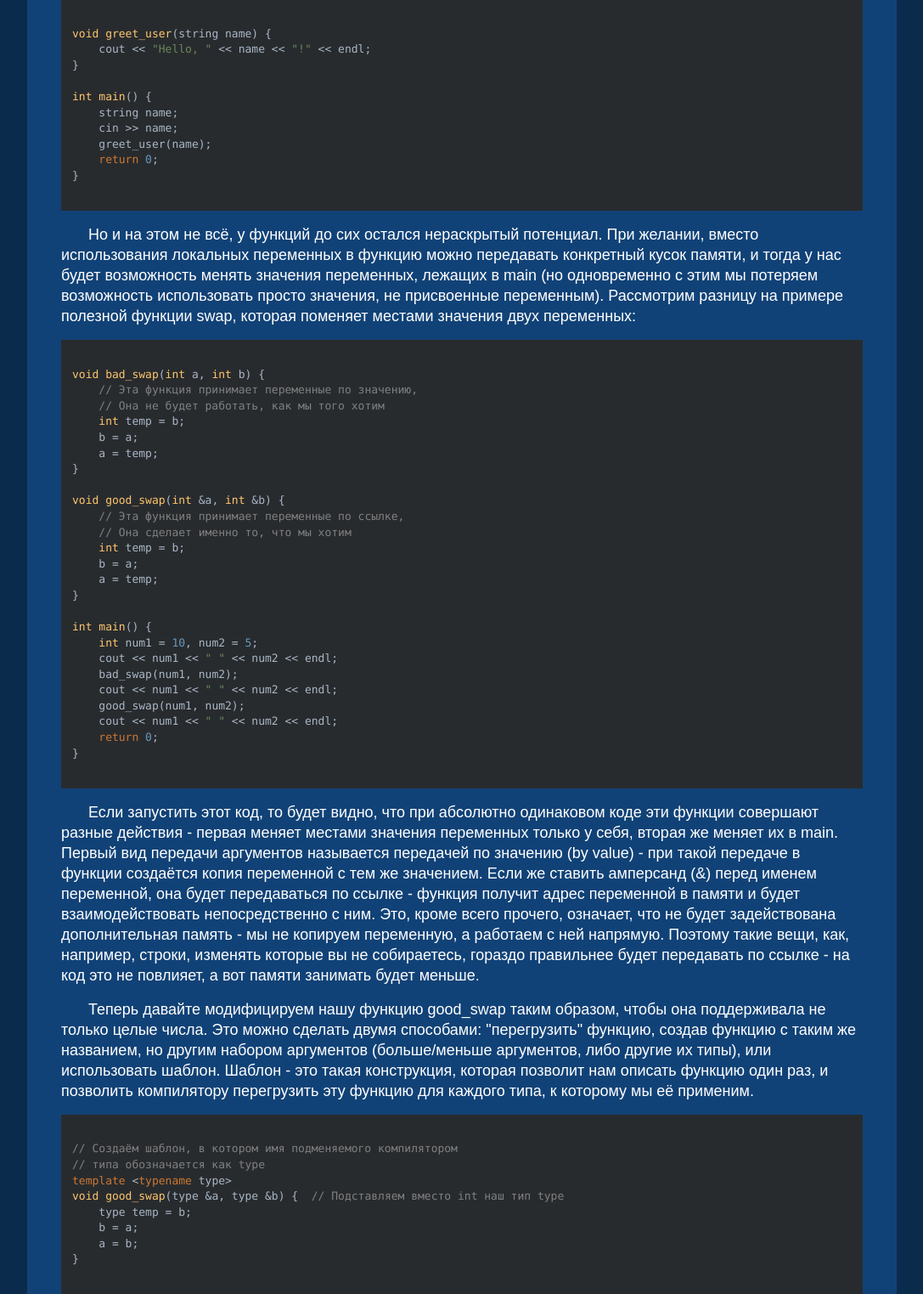
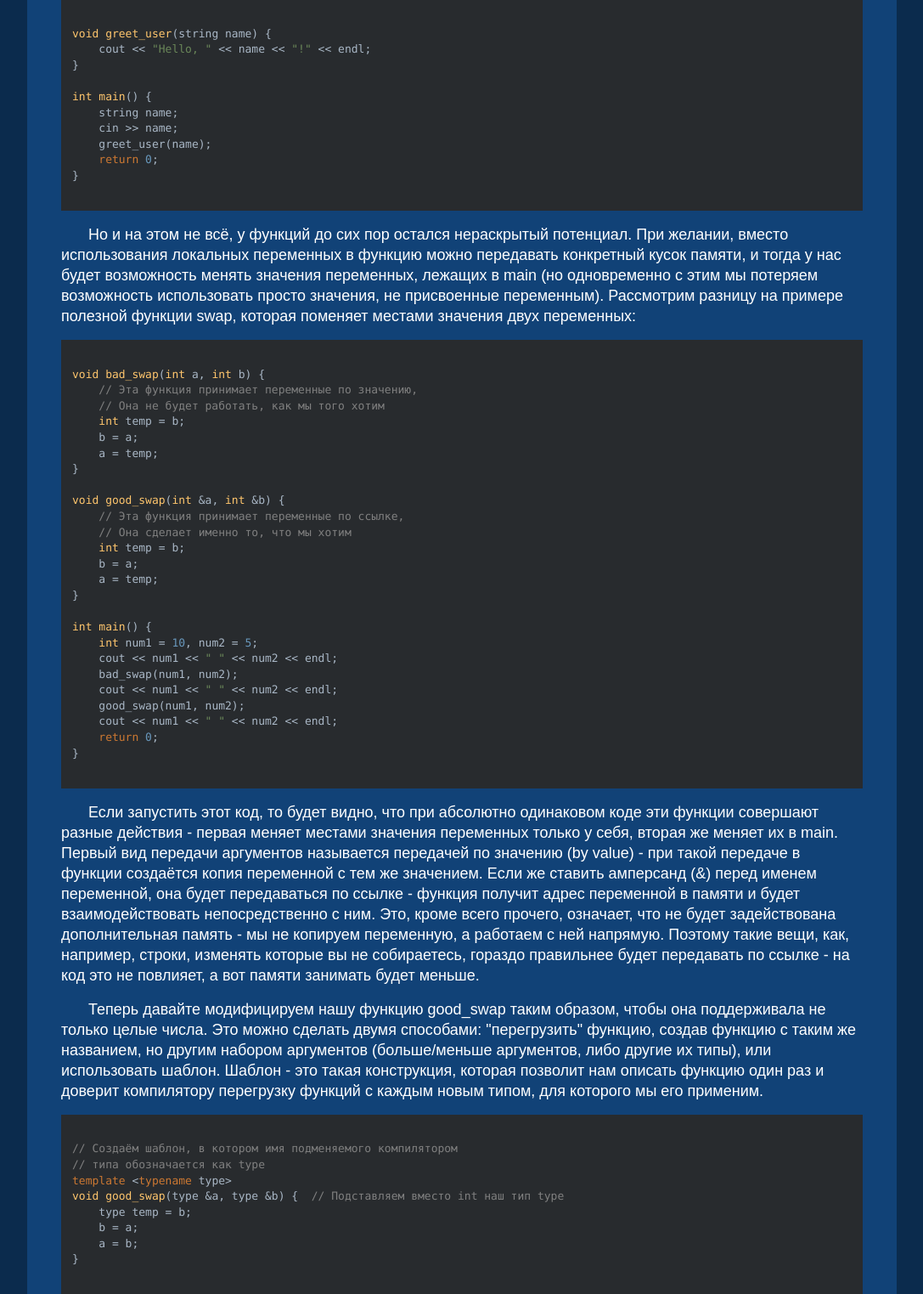
Before and after one commit to Farm-Art/TechSupportWebServer, a Flask app: page /blog/cppfuncsptrs in a window 1280 px wide. Shown: the part 1747-3270 px from the top of the page at 85% size, without its empty margins (96-1183 px from the left). Run offline with Flask 2, Linux system fonts and the light colour scheme; some libraries are stand-ins or nearby versions; some web fonts are replaced.

Commit message:
fix several typos in funcs article;

```diff
--- a/templates/cppfuncsptrs.html
+++ b/templates/cppfuncsptrs.html
@@ -98,7 +98,7 @@ int main() {
 }
   </code></pre>
   <p>
-    Но и на этом не всё, у функций до сих остался нераскрытый потенциал. При желании,
+    Но и на этом не всё, у функций до сих пор остался нераскрытый потенциал. При желании,
     вместо использования локальных переменных в функцию можно передавать конкретный кусок
     памяти, и тогда у нас будет возможность менять значения переменных, лежащих в
     main (но одновременно с этим мы потеряем возможность использовать просто
@@ -152,8 +152,8 @@ int main() {
     "перегрузить" функцию, создав функцию с таким же названием, но другим набором
     аргументов (больше/меньше аргументов, либо другие их типы), или использовать
     шаблон. Шаблон - это такая конструкция, которая позволит нам описать функцию один
-    раз, и позволить компилятору перегрузить эту функцию для каждого типа, к которому
-    мы её применим.
+    раз и доверит компилятору перегрузку функций с каждым новым типом, для которого
+    мы его применим.
   </p>
   <pre><code class="cpp">
 // Создаём шаблон, в котором имя подменяемого компилятором
```
